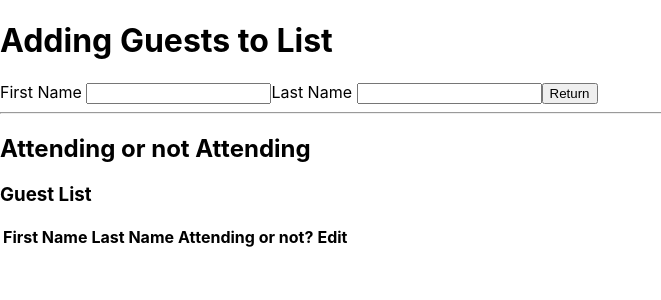
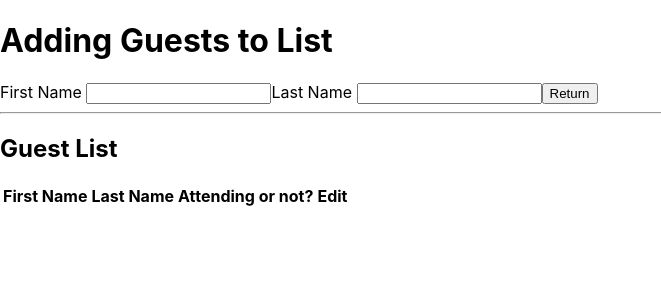
Before and after one commit to Wong-Flo/react-guest-list, a React app: page / in a window 1280 px wide. Shown: the top 300 px of the page, without its empty margins (0-661 px from the left). Built offline with nearby package versions, Linux system fonts and the light colour scheme; the HTML template or start-up script is replaced by a standard one.

Commit message:
Add remove function

```diff
--- a/src/App.js
+++ b/src/App.js
@@ -14,6 +14,9 @@ export default function App() {
       isAttending: false,
     };
     setGuests([...guests, newGuest]);
+  };
+  const removeGuest = (id) => {
+    setGuests(guests.filter((guest) => guest.id !== id));
   };
   const attendance = (id) => {
     setGuests((prevGuests) =>
@@ -34,8 +37,11 @@ export default function App() {
       />
 
       <hr />
-      <h2>Attending or not Attending</h2>
-      <GuestList guests={guests} attendance={attendance} />
+      <GuestList
+        guests={guests}
+        attendance={attendance}
+        removeGuest={removeGuest}
+      />
     </>
   );
 }
--- a/src/GuestList.js
+++ b/src/GuestList.js
@@ -1,7 +1,7 @@
-export default function GuestList({ guests, attendance }) {
+export default function GuestList({ guests, attendance, removeGuest }) {
   return (
     <div data-test-id="guest">
-      <h3>Guest List</h3>
+      <h2>Guest List</h2>
       <table>
         <thead>
           <tr>
@@ -16,16 +16,23 @@ export default function GuestList({ guests, attendance }) {
             <tr key={`guest-${guest.id}`}>
               <td> {guest.firstName} </td>
               <td> {guest.lastName}</td>
-              <td>
+              <td aria-label="attending">
                 <input
                   type="checkbox"
                   checked={guest.isAttending}
                   onChange={() => attendance(guest.id)}
                 />
+
                 {guest.isAttending ? 'Attending' : 'Not Attending'}
               </td>
+
               <td>
-                <button>Remove</button>
+                <button
+                  aria-label="Remove"
+                  onClick={() => removeGuest(guest.id)}
+                >
+                  Remove
+                </button>
               </td>
             </tr>
           ))}
```
